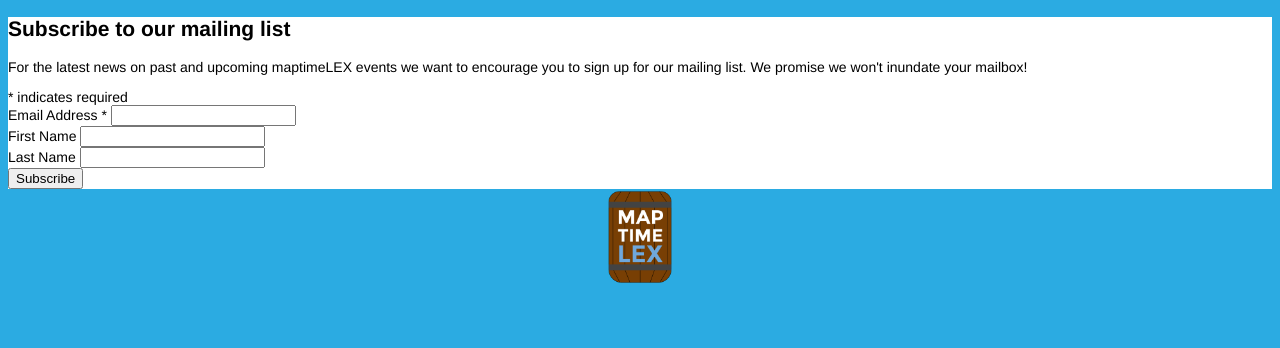
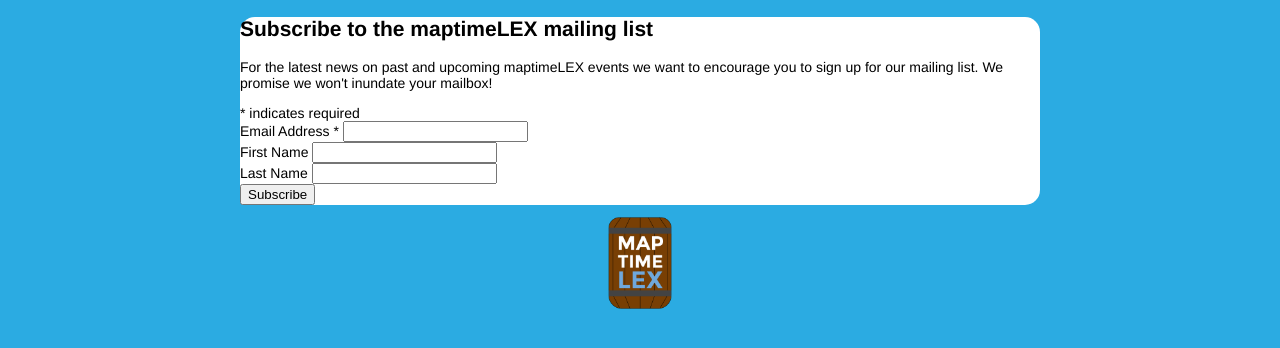
Before and after one commit to maptime/lexington, a Jekyll site: the page subscribe/index.html, which Jekyll copies as it is, in a window 1280 px wide. Shown: the top 348 px of the page. Built offline with Jekyll 4.4.1, drawn with Linux system fonts in a browser that asks for light colours; comment, search, counter and statistics services are not loaded.

Commit message:
formatting and aesthetic changes to form

```diff
--- a/subscribe/index.html
+++ b/subscribe/index.html
@@ -10,13 +10,21 @@
     body {
         background-color: #2babe2;
     }
-	#mc_embed_signup{background:#fff; clear:left; font:14px Helvetica,Arial,sans-serif; }
-	/* Add your own MailChimp form style overrides in your site stylesheet or in this style block.
-	   We recommend moving this block and the preceding CSS link to the HEAD of your HTML file. */
+	#mc_embed_signup{
+        background:#fff;
+        border-radius: 15px;
+        clear:left;
+        font:14px Helvetica,Arial,sans-serif;
+        display: block;
+        margin-left: auto;
+        margin-right: auto;
+        max-width: 800px;
+    }
     img.center {
         display: block;
         margin-left: auto;
-        margin-right: auto
+        margin-right: auto;
+        margin-top: 10px;
     }
 </style>
 </head>
@@ -24,16 +32,10 @@
 <body>
 
     <!-- Begin MailChimp Signup Form -->
-<link href="//cdn-images.mailchimp.com/embedcode/classic-081711.css" rel="stylesheet" type="text/css">
-<style type="text/css">
-	#mc_embed_signup{background:#fff; clear:left; font:14px Helvetica,Arial,sans-serif; }
-	/* Add your own MailChimp form style overrides in your site stylesheet or in this style block.
-	   We recommend moving this block and the preceding CSS link to the HEAD of your HTML file. */
-</style>
 <div id="mc_embed_signup">
 <form action="//github.us8.list-manage.com/subscribe/post?u=5541079841245b47e44c370c6&amp;id=32229ae40a" method="post" id="mc-embedded-subscribe-form" name="mc-embedded-subscribe-form" class="validate" target="_blank" novalidate>
     <div id="mc_embed_signup_scroll">
-	<h2>Subscribe to our mailing list</h2>
+	<h2>Subscribe to the maptimeLEX mailing list</h2>
 	<p>For the latest news on past and upcoming maptimeLEX events we want to encourage you to sign up for our mailing list. We promise we won't inundate your mailbox!</p>
 <div class="indicates-required"><span class="asterisk">*</span> indicates required</div>
 <div class="mc-field-group">
```
